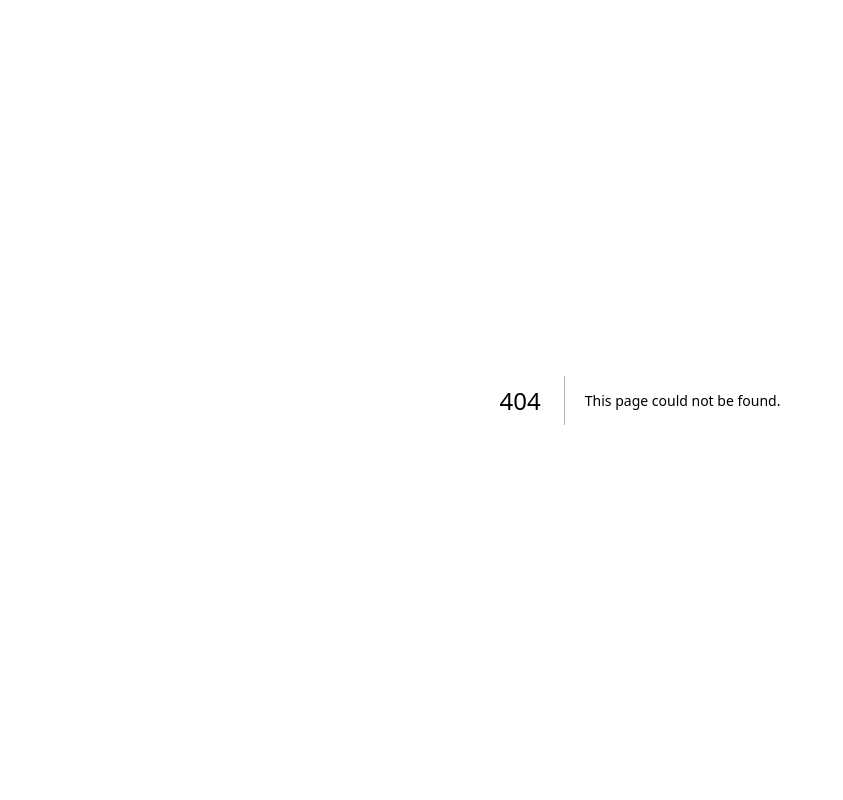
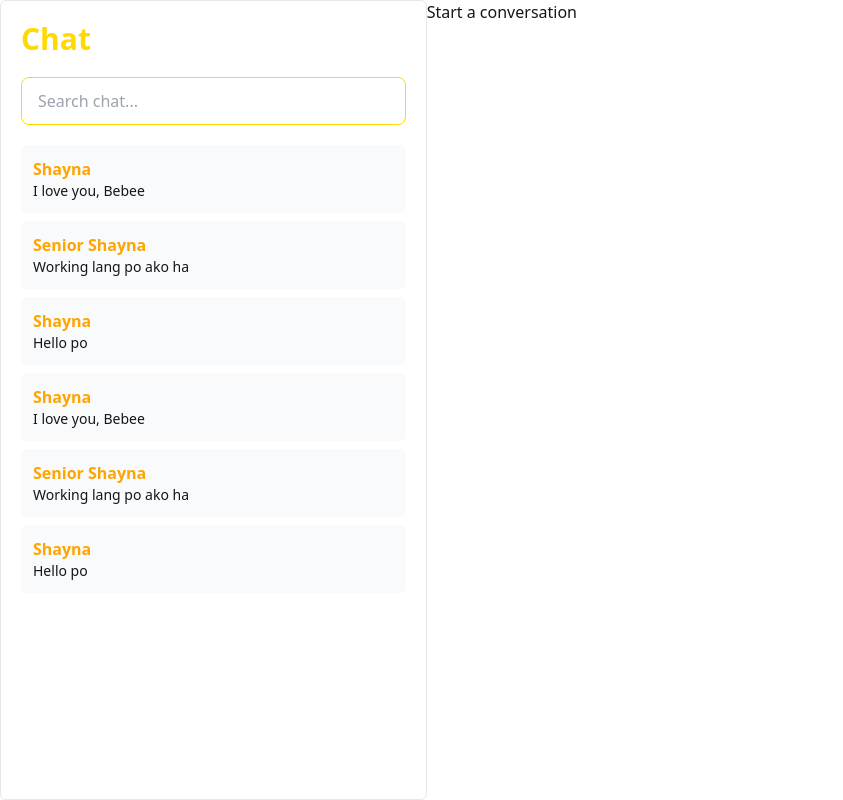
Before and after one commit to adriandotdev/next-ts-chat-app, a Next.js app: page /chats/1 in a window 1280 px wide. Before the commit this address had no page. Shown: the whole page, without its empty margins (0-843 px from the left). Built offline with nearby package versions, Linux system fonts and the light colour scheme.

Commit message:
development: Initial implementation of chat layout

```diff
--- /dev/null
+++ b/app/chats/[id]/page.tsx
@@ -0,0 +1,72 @@
+"use client";
+
+import ChatContext from "@/contexts/ChatContext";
+import { useRouter } from "next/navigation";
+import React, { useContext } from "react";
+
+function Chat({ params }: { params: { id: string } }) {
+	console.log("Chat Page");
+	const context = useContext(ChatContext);
+
+	const router = useRouter();
+	const id = params.id;
+
+	return (
+		<div className="px-5 pt-5 pb-2 min-h-[100vh] max-h-[100vh] flex flex-col h-full">
+			<div className="flex gap-2 justify-between">
+				<div className="flex gap-2 items-center">
+					<div className="avatar online">
+						<div className="w-12 rounded-full">
+							<img src="https://img.daisyui.com/images/stock/photo-1534528741775-53994a69daeb.webp" />
+						</div>
+					</div>
+					<h1 className="font-bold">Shayna</h1>
+				</div>
+				<button
+					className="btn btn-outline btn-sm lg:hidden"
+					onClick={() => {
+						context?.setSelectedChat(null);
+						router.replace("/chats");
+					}}
+				>
+					Back
+				</button>
+			</div>
+
+			{/* Chat bubbles */}
+			<div className="mt-5 max-h-[85vh] overflow-y-auto h-full pb-3">
+				<div className="chat chat-start">
+					<div className="chat-bubble bg-secondary text-black max-w-[50%]">
+						It's over Anakin, I have the high ground. Lorem ipsum dolor sit amet
+						consectetur adipisicing elit. Tempora neque, corrupti earum
+						doloribus natus architecto error? Dicta dolores saepe molestiae
+						eveniet autem porro culpa sunt, repellat nulla est, consectetur
+						eaque. Lorem ipsum dolor sit amet consectetur adipisicing elit.
+						Libero odit voluptatum earum, minus magnam animi rem obcaecati
+						voluptatibus molestiae consequatur enim rerum. Cupiditate vitae
+						quaerat impedit obcaecati voluptatem dolor officia, sequi, delectus
+						facilis in commodi nulla suscipit. Modi amet magnam laudantium
+						quibusdam. Impedit, exercitationem necessitatibus!
+					</div>
+				</div>
+				<div className="chat chat-end">
+					<div className="chat-bubble chat-bubble-primary">
+						You underestimate my power!
+					</div>
+				</div>
+			</div>
+			<div className="w-full flex gap-3 self-end">
+				<input
+					className="input input-primary w-full"
+					type="text"
+					name="chat-message"
+					id="chat-message"
+					placeholder="Type here..."
+				/>
+				<button className="btn btn-primary">Send</button>
+			</div>
+		</div>
+	);
+}
+
+export default Chat;
--- /dev/null
+++ b/app/chats/layout.tsx
@@ -0,0 +1,50 @@
+"use client";
+
+import React, { useContext, useState } from "react";
+
+import ChatProfiles from "@/components/ChatProfiles";
+import ChatContext from "@/contexts/ChatContext";
+
+function ChatLayoutPage({
+	children,
+}: Readonly<{
+	children: React.ReactNode;
+}>) {
+	const { selectedChat, setSelectedChat } = useContext(ChatContext);
+
+	return (
+		<main className="lg:grid lg:grid-cols-12">
+			{/* Chats */}
+			<div
+				className={`${
+					selectedChat ? "hidden" : "block"
+				} lg:flex px-5 py-5 flex flex-col gap-5 max-h-[100vh] lg:border lg:rounded-md lg:h-full lg:min-h-[100vh] lg:col-span-4`}
+			>
+				<div>
+					<h1 className="text-3xl font-bold text-primary">Chat</h1>
+				</div>
+
+				<input
+					type="text"
+					name="search"
+					id="search"
+					className="input input-primary"
+					placeholder="Search chat..."
+				/>
+				<ChatProfiles />
+			</div>
+			{/* Chat */}
+			<div className="lg:block lg:col-span-8">
+				{selectedChat ? (
+					React.cloneElement(children as React.ReactElement, {
+						setSelectedChat,
+					})
+				) : (
+					<div className="hidden lg:block">Start a conversation</div>
+				)}
+			</div>
+		</main>
+	);
+}
+
+export default ChatLayoutPage;
--- /dev/null
+++ b/app/chats/page.tsx
@@ -0,0 +1,7 @@
+import React from "react";
+
+function ChatPage() {
+	return <div></div>;
+}
+
+export default ChatPage;
--- a/app/layout.tsx
+++ b/app/layout.tsx
@@ -1,6 +1,7 @@
-import type { Metadata } from "next";
+"use client";
 import localFont from "next/font/local";
 import "./globals.css";
+import { ChatProvider } from "@/contexts/ChatContext";
 
 const geistSans = localFont({
 	src: "./fonts/GeistVF.woff",
@@ -13,11 +14,6 @@ const geistMono = localFont({
 	weight: "100 900",
 });
 
-export const metadata: Metadata = {
-	title: "Create Next App",
-	description: "Generated by create next app",
-};
-
 export default function RootLayout({
 	children,
 }: Readonly<{
@@ -28,7 +24,7 @@ export default function RootLayout({
 			<body
 				className={`${geistSans.variable} ${geistMono.variable} antialiased`}
 			>
-				{children}
+				<ChatProvider>{children}</ChatProvider>
 			</body>
 		</html>
 	);
--- /dev/null
+++ b/components/ChatProfiles.tsx
@@ -0,0 +1,30 @@
+"use client";
+
+import ChatContext from "@/contexts/ChatContext";
+import React, { useContext } from "react";
+import Link from "next/link";
+
+function ChatProfiles() {
+	const context = useContext(ChatContext);
+
+	return (
+		<div className="min-h-[60vh] overflow-y-auto flex flex-col gap-2">
+			{context?.chatProfiles.map((profile: any) => (
+				<Link href={`/chats/${profile.id}`}>
+					<div
+						key={profile.id}
+						className="bg-slate-50 p-3 rounded-md hover:bg-slate-100  hover:cursor-pointer"
+						onClick={() => {
+							context?.setSelectedChat(profile.id);
+						}}
+					>
+						<p className="font-semibold text-secondary">{profile.name}</p>
+						<p className="font-normal text-sm">{profile.message}</p>
+					</div>
+				</Link>
+			))}
+		</div>
+	);
+}
+
+export default ChatProfiles;
--- /dev/null
+++ b/contexts/ChatContext.tsx
@@ -0,0 +1,55 @@
+import React, { createContext, useState } from "react";
+
+interface ChatContextType {
+	selectedChat: string | null;
+	setSelectedChat: React.Dispatch<React.SetStateAction<string | null>>;
+	chatProfiles: any[];
+}
+
+const ChatContext = createContext<ChatContextType | undefined>(undefined);
+
+export const ChatProvider = ({ children }: { children?: React.ReactNode }) => {
+	// Current user logged in. In this state, the info of the user is being set.
+	const [selectedChat, setSelectedChat] = useState<string | null>(() => null);
+	const [chatProfiles, setChatProfiles] = useState<any>(() => [
+		{
+			id: 1,
+			name: "Shayna",
+			message: "I love you, Bebee",
+		},
+		{
+			id: 2,
+			name: "Senior Shayna",
+			message: "Working lang po ako ha",
+		},
+		{
+			id: 3,
+			name: "Shayna",
+			message: "Hello po",
+		},
+		{
+			id: 4,
+			name: "Shayna",
+			message: "I love you, Bebee",
+		},
+		{
+			id: 5,
+			name: "Senior Shayna",
+			message: "Working lang po ako ha",
+		},
+		{
+			id: 6,
+			name: "Shayna",
+			message: "Hello po",
+		},
+	]);
+	return (
+		<ChatContext.Provider
+			value={{ selectedChat, setSelectedChat, chatProfiles }}
+		>
+			{children}
+		</ChatContext.Provider>
+	);
+};
+
+export default ChatContext;
```
